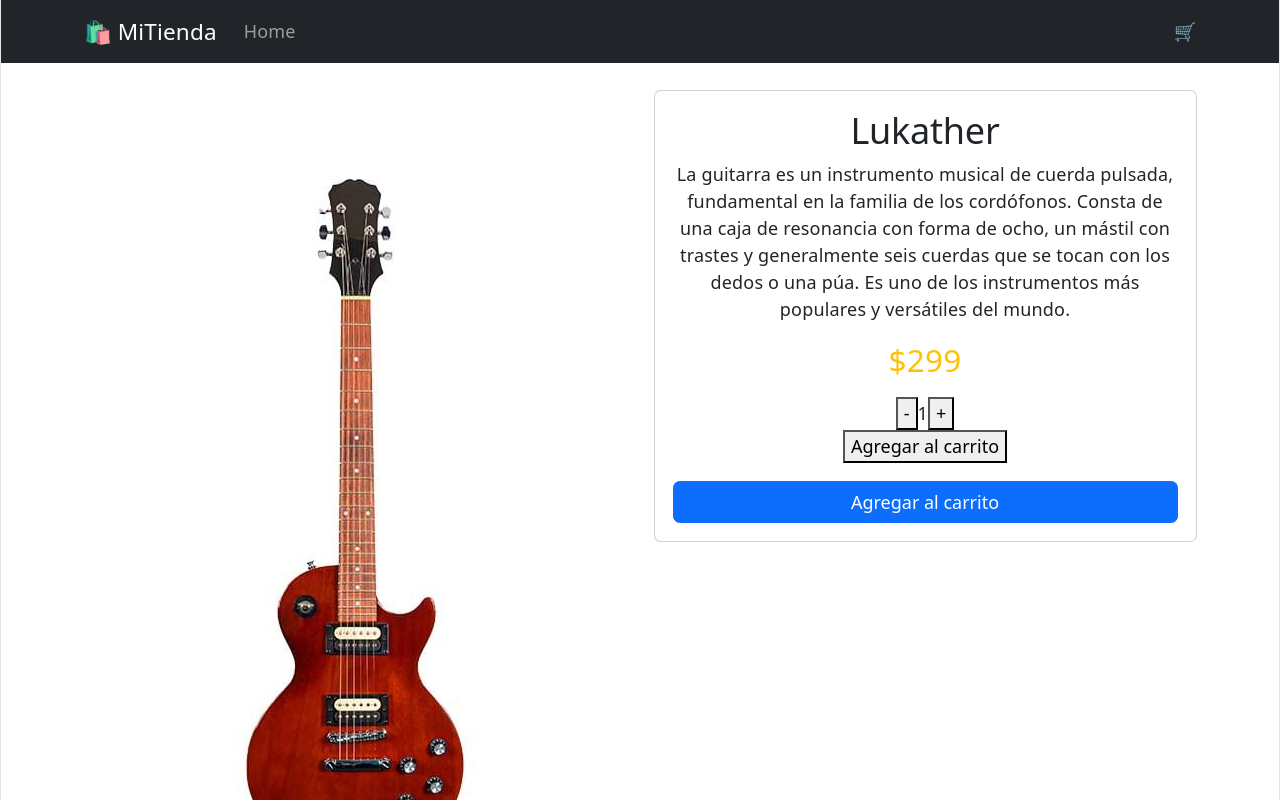
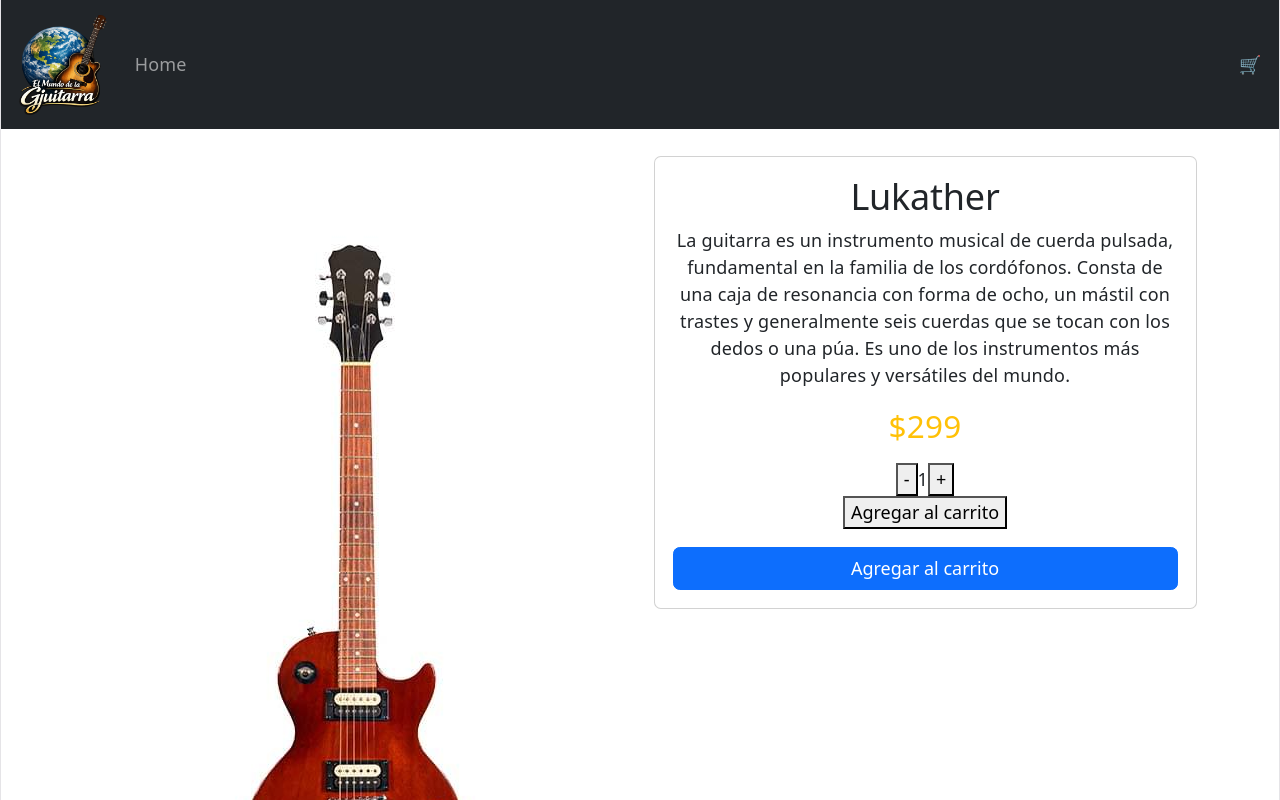
Before and after one commit to Yulioss/CarritoComprasTest, a React (Vite) app: page /item/1 in a window 1280 px wide. Shown: the top 800 px of the page. Built offline with nearby package versions, Linux system fonts and the light colour scheme.

Commit message:
implementacion navbar y cartcontext

```diff
--- a/src/components/Navbar/Navbar.jsx
+++ b/src/components/Navbar/Navbar.jsx
@@ -1,23 +1,26 @@
-import { Navbar, Container, Nav } from 'react-bootstrap'
+import { Navbar, Container, Nav, Image } from 'react-bootstrap'
 import { Link } from 'react-router-dom'
 import { CartWidget } from '../CartWidget/CartWidget'
 
 export const NavBar = () => {
   return (
-    <Navbar bg="dark" variant="dark" expand="lg">
-      <Container>
+    <Navbar bg="dark" variant="dark" expand="lg" sticky="top">
+  <Container fluid className="px-3">
 
-        <Navbar.Brand as={Link} to="/">
-          🛍️ MiTienda
+    <Navbar.Brand as={Link} to="/" className="me-3">
+      <Image
+        src="/img/MundoGuitar.png"
+        alt="Logo"
+        style={{ height: '100px', objectFit: 'contain' }}
+      />
     </Navbar.Brand>
 
     <Navbar.Toggle />
 
-        <Navbar.Collapse>
-          <Nav className="me-auto">
-            <Nav.Link as={Link} to="/">
-              Home
-            </Nav.Link>
+    <Navbar.Collapse className="justify-content-between">
+
+      <Nav>
+        <Nav.Link as={Link} to="/">Home</Nav.Link>
       </Nav>
 
       <CartWidget />
--- a/src/context/CartContext/CartContext.jsx
+++ b/src/context/CartContext/CartContext.jsx
@@ -1,39 +1,44 @@
 import { createContext, useContext, useReducer, useMemo, useEffect } from 'react'
 
-// 🔹 constantes
-const MAX_ITEMS = 6
+//constantes
+const MAX_ITEMS = 99
 const MIN_ITEMS = 1
 
-// 🔹 contexto
+//contexto
 const CartContext = createContext()
 
-// 🔹 initializer (localStorage)
+// initializer (localStorage)
 const initialCart = () => {
   const localStorageCart = localStorage.getItem('cart')
   return localStorageCart ? JSON.parse(localStorageCart) : []
 }
 
-// 🔹 reducer
+// reducer
 const cartReducer = (state, action) => {
   switch (action.type) {
 
     case 'ADD_TO_CART': {
-      const itemExists = state.findIndex(p => p.id === action.payload.id)
+  const item = state.find(p => p.id === action.payload.id);
 
-      if (itemExists >= 0) {
-        const updatedCart = [...state]
+  if (item) {
+    return state.map(p =>
+      p.id === action.payload.id
+        ? {
+            ...p,
+            quantity: Math.min(
+              p.quantity + (action.payload.quantity || 1),
+              MAX_ITEMS
+            )
+          }
+        : p
+    );
+  }
 
-        if (updatedCart[itemExists].quantity >= MAX_ITEMS) return state
-
-        updatedCart[itemExists].quantity += action.payload.quantity || 1
-        return updatedCart
-      }
-
-      return [
-        ...state,
-        { ...action.payload, quantity: action.payload.quantity || 1 }
-      ]
-    }
+  return [
+    ...state,
+    { ...action.payload, quantity: action.payload.quantity || 1 }
+  ];
+}
 
     case 'REMOVE_FROM_CART':
       return state.filter(item => item.id !== action.payload)
@@ -60,7 +65,7 @@ const cartReducer = (state, action) => {
   }
 }
 
-// 🔹 provider
+// provider
 export const CartProvider = ({ children }) => {
 
   const [cart, dispatch] = useReducer(cartReducer, [], initialCart)
@@ -70,7 +75,7 @@ export const CartProvider = ({ children }) => {
     localStorage.setItem('cart', JSON.stringify(cart))
   }, [cart])
 
-  // 🔹 actions
+  // actions
   const addToCart = (product, quantity = 1) => {
     dispatch({
       type: 'ADD_TO_CART',
@@ -94,7 +99,7 @@ export const CartProvider = ({ children }) => {
     dispatch({ type: 'CLEAR_CART' })
   }
 
-  // 🔹 derivados
+
   const cartLength = useMemo(
     () => cart.reduce((total, item) => total + item.quantity, 0),
     [cart]
@@ -126,5 +131,5 @@ export const CartProvider = ({ children }) => {
   )
 }
 
-// 🔹 hook custom
+// hook custom
 export const useCartContext = () => useContext(CartContext)
```
Lines whose indentation alone changed are shown as unchanged.
